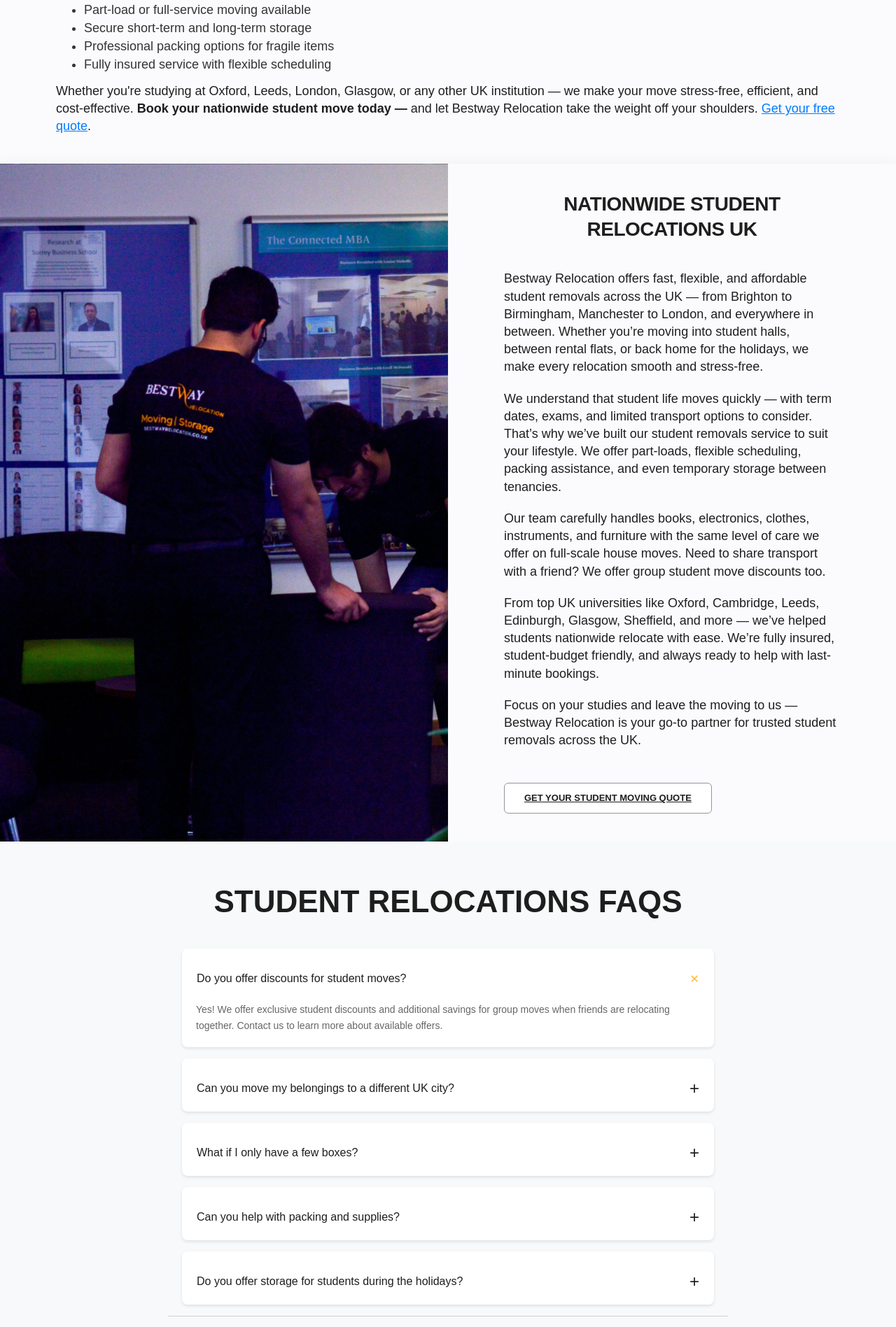
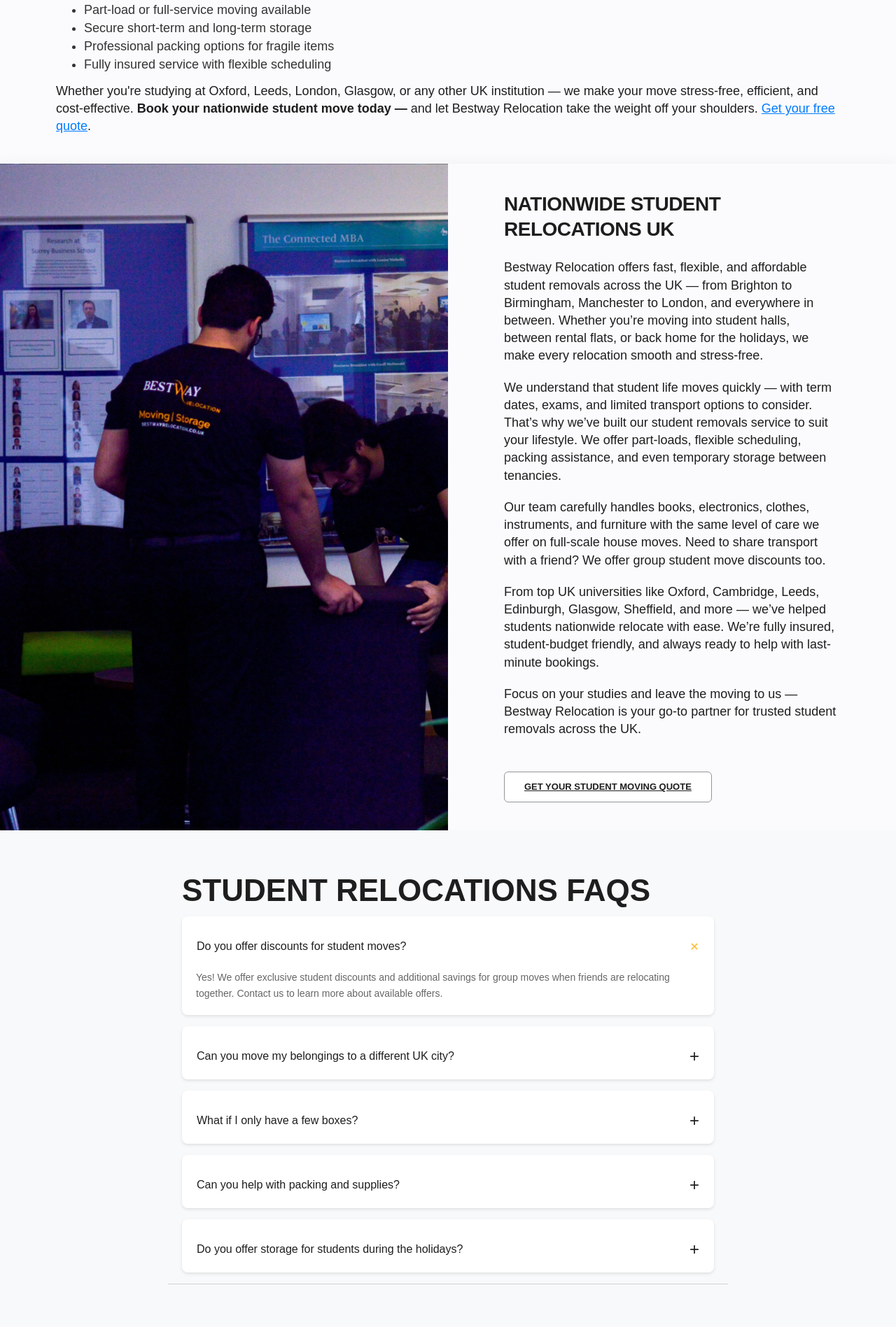
Before and after one commit to abdulbasit34310/bestwayrelocation.co.uk, a PHP site: page /student-relocations.php in a window 1280 px wide. Shown: the part 939-2836 px from the top of the page at 70% size. Run offline with PHP 8.4, Linux system fonts and the light colour scheme; some libraries are stand-ins or nearby versions; some web fonts are replaced.

Commit message:
Student Relocation Heading Margin Bottom Removed

```diff
--- a/student-relocations.php
+++ b/student-relocations.php
@@ -108,11 +108,6 @@
             max-width: 800px;
             margin: 0 auto;
             padding: 0 20px;
-        }
-
-        .heading-2 {
-            text-align: center;
-            margin-bottom: 40px;
         }
 
         @media (min-width:992px) {
```
